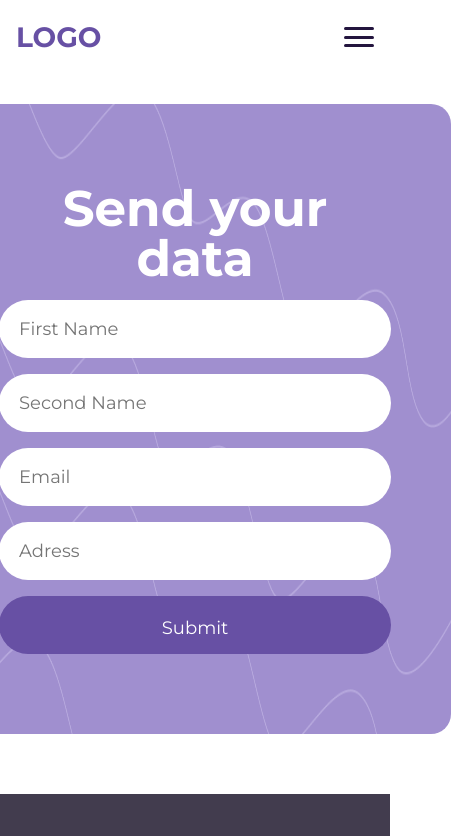
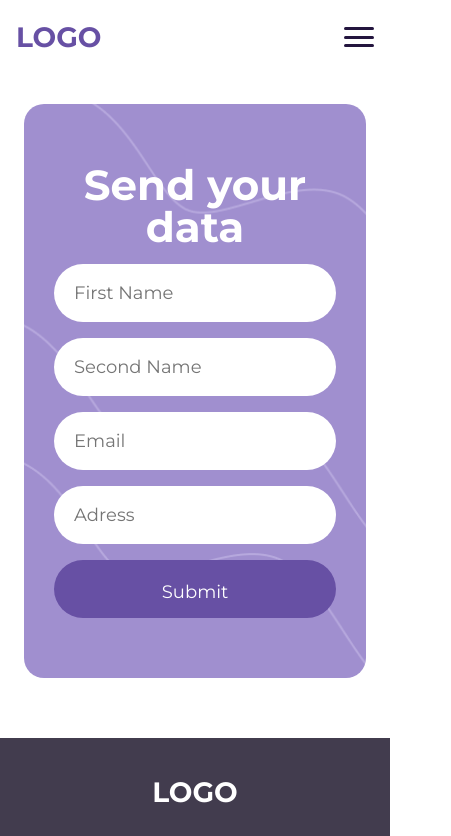
Before and after one commit to AnastasiiaBodnar/test-task, a Vue app: page /form in a window 390 px wide. Shown: the top 836 px of the page, 451 px wide, since content can reach past the window. Built offline with nearby package versions, Linux system fonts and the light colour scheme.

Commit message:
style: responsive adaptation for FormPage

```diff
--- a/src/views/FormPage.vue
+++ b/src/views/FormPage.vue
@@ -83,4 +83,47 @@
   line-height: 28px;
   padding: 18px 30px;
 }
+
+@media (max-width: 1260px) {
+  .form__container {
+    padding: 0 60px;
+  }
+  .form__card {
+    width: 100%;
+  }
+}
+
+@media (max-width: 768px) {
+  .form__container {
+    padding: 0 24px;
+  }
+  .form__card {
+    padding: 60px 30px;
+    background-size: cover;
+    background-position: center;
+  }
+  .form__title {
+    font-size: 42px;
+  }
+  .form__fields {
+    width: 100%;
+    align-items: center;
+  }
+  .form__input, .form__btn {
+    width: 100%;
+    max-width: 392px;
+  }
+}
+
+@media (max-width: 320px) {
+  .form__container {
+    padding: 0 16px;
+  }
+  .form__card {
+    padding: 40px 20px;
+  }
+  .form__title {
+    font-size: 34px;
+  }
+}
 </style>
```
